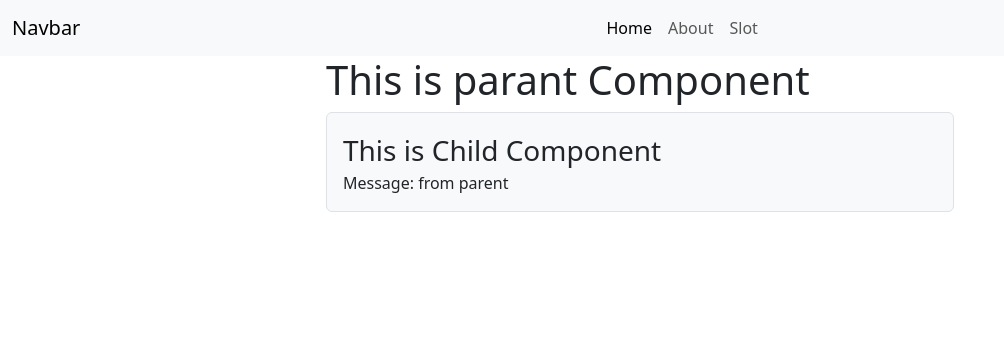
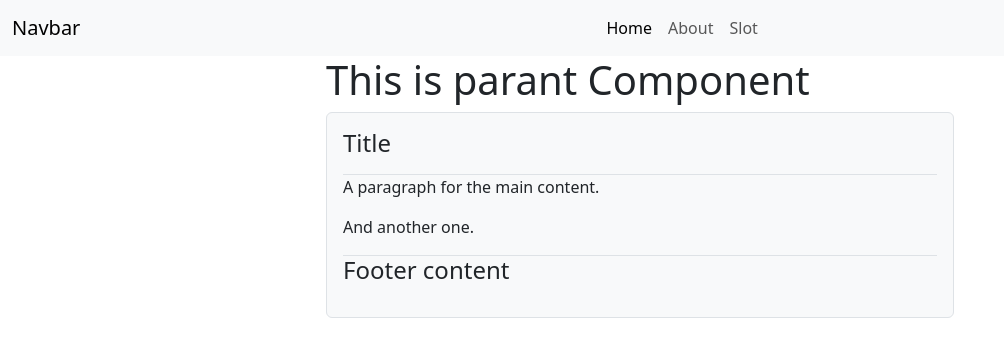
Before and after one commit to raniganj/v2app, a Vue app: page /slot in a window 1280 px wide. Shown: the top 356 px of the page, without its empty margins (0-1004 px from the left). Built offline with nearby package versions, Linux system fonts and the light colour scheme.

Commit message:
named slot

```diff
--- a/src/views/MyClildView.vue
+++ b/src/views/MyClildView.vue
@@ -1,6 +1,17 @@
 <template>
   <div class="border rounded bg-light p-3">
-    <div class="fs-3">This is Child Component</div>
-    <slot></slot>
+    <header class="border-bottom">
+      <h4>
+        <slot name="header"></slot>
+      </h4>
+    </header>
+    <div>
+      <slot name="default"></slot>
+    </div>
+    <footer class="border-top">
+      <h4>
+        <slot name="footer"></slot>
+      </h4>
+    </footer>
   </div>
 </template>
--- a/src/views/MyParantView.vue
+++ b/src/views/MyParantView.vue
@@ -1,8 +1,8 @@
 <script setup>
 import MyClildView from '@/views/MyClildView.vue'
-import { ref } from 'vue'
+// import { ref } from 'vue'
 
-let msg = ref('from parent')
+// let msg = ref('from parent')
 </script>
 
 <template>
@@ -10,7 +10,20 @@ let msg = ref('from parent')
     <div class="col-12 col-md-6">
       <h1>This is parant Component</h1>
 
-      <MyClildView>Message: {{ msg }}</MyClildView>
+      <MyClildView>
+        <template #header>
+          <p>Title</p>
+        </template>
+
+        <template #default>
+          <p>A paragraph for the main content.</p>
+          <p>And another one.</p>
+        </template>
+
+        <template #footer>
+          <p>Footer content</p>
+        </template>
+      </MyClildView>
     </div>
   </div>
 </template>
```
